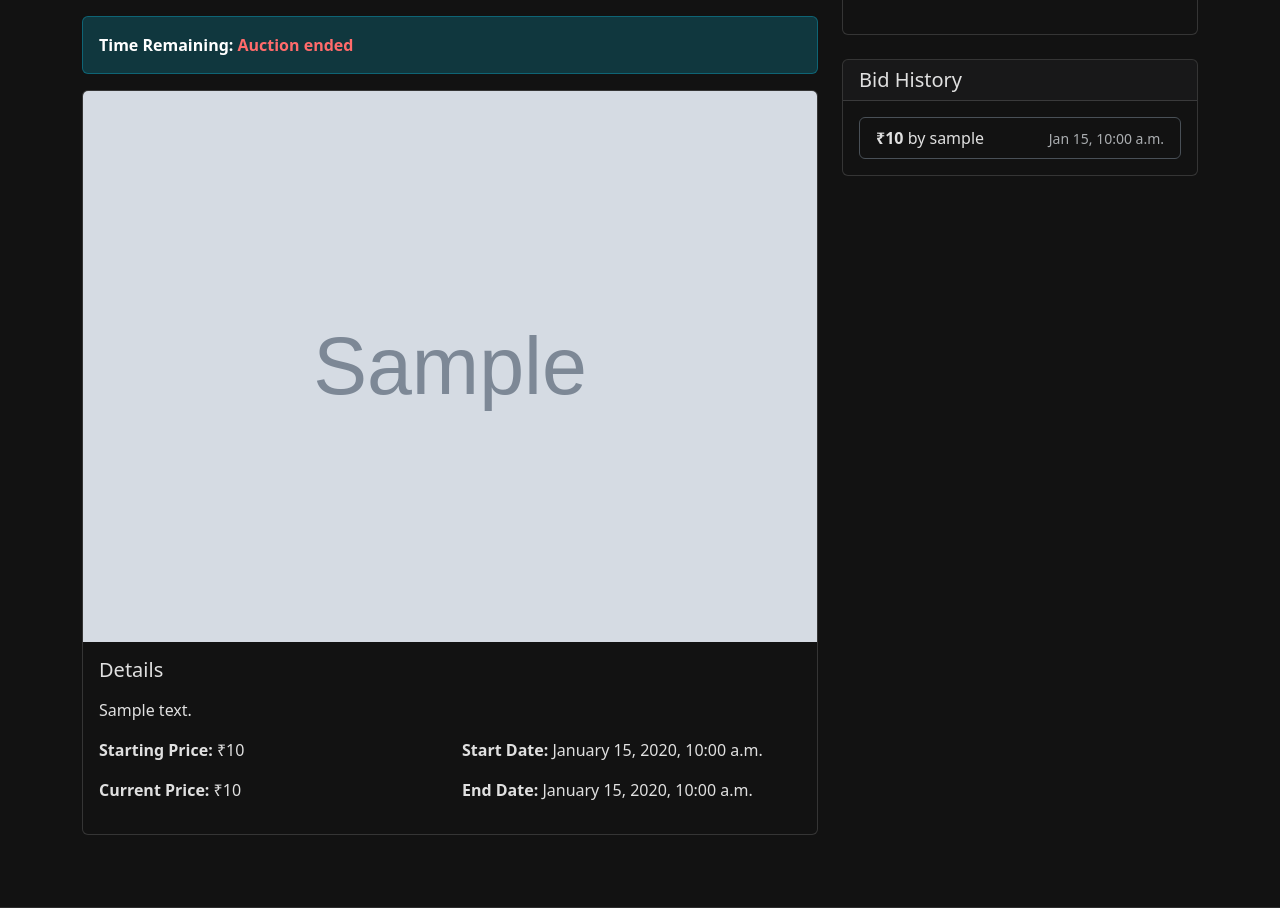
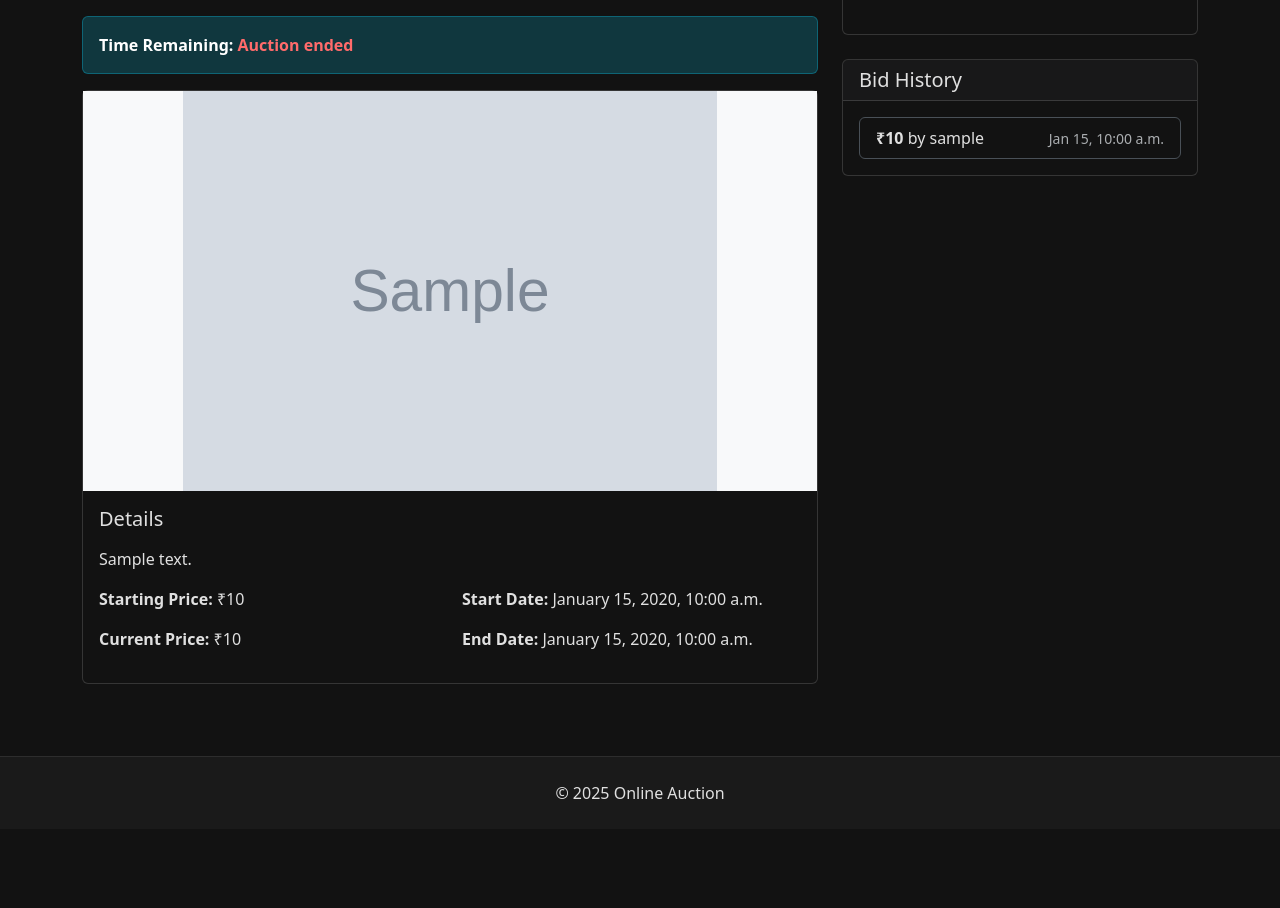
Before and after one commit to Nagaraj-kosigi/Online_Auction, a Django app: template auction_site/templates/auctions/auction_detail.html in a window 1280 px wide. Shown: the part 161-1069 px from the top of the page. After the commit the page ends 960 px from the top, so only its background shows below. Run offline with Django 3.2, Linux system fonts and the light colour scheme; the template is opened without the code that fills it: most values are stand-ins (such as "Sample title", 1, 10 or a date in 2020); grey boxes marked "Sample" are stand-in pictures; some libraries are stand-ins or nearby versions.

Commit message:
Fix image display issues with improved CSS and error handling

```diff
--- /dev/null
+++ b/auction_site/static/css/custom.css
@@ -0,0 +1,47 @@
+/* Custom styles for auction images */
+.card-img-container {
+    position: relative;
+    overflow: hidden;
+    background-color: #f8f9fa;
+    display: flex;
+    align-items: center;
+    justify-content: center;
+}
+
+.auction-card .card-img-container {
+    height: 200px;
+}
+
+.auction-detail .card-img-container {
+    max-height: 400px;
+}
+
+.card-img-top {
+    width: 100%;
+    object-fit: cover;
+    transition: transform 0.3s ease;
+}
+
+.auction-card .card-img-top {
+    height: 100%;
+}
+
+.auction-detail .card-img-top {
+    max-height: 400px;
+    object-fit: contain;
+}
+
+.auction-card:hover .card-img-top {
+    transform: scale(1.05);
+}
+
+.no-image-placeholder {
+    display: flex;
+    flex-direction: column;
+    align-items: center;
+    justify-content: center;
+    height: 100%;
+    color: #6c757d;
+    padding: 2rem;
+    text-align: center;
+}
--- a/auction_site/templates/auctions/auction_detail.html
+++ b/auction_site/templates/auctions/auction_detail.html
@@ -29,12 +29,18 @@
         </div>
         {% endif %}
 
-        <div class="card mb-4">
-            {% if auction.image %}
-            <img src="{{ auction.image.url }}" class="card-img-top" alt="{{ auction.title }}" onerror="this.onerror=null; this.src=''; this.alt='Image not available'; this.parentElement.innerHTML='<div class=\'bg-light text-center py-5\'>Image Not Available</div>';">
-            {% else %}
-            <div class="bg-light text-center py-5">No Image Available</div>
-            {% endif %}
+        <div class="card mb-4 auction-detail">
+            <div class="card-img-container">
+                {% if auction.image %}
+                <img src="{{ auction.image.url }}" class="card-img-top" alt="{{ auction.title }}"
+                    onerror="this.onerror=null; this.style.display='none'; this.parentElement.innerHTML='<div class=\'no-image-placeholder\'><i class=\'bi bi-image\' style=\'font-size: 3rem;\'></i><p>Image Not Available</p></div>';">
+                {% else %}
+                <div class="no-image-placeholder">
+                    <i class="bi bi-image" style="font-size: 3rem;"></i>
+                    <p>No Image Available</p>
+                </div>
+                {% endif %}
+            </div>
             <div class="card-body">
                 <h5 class="card-title">Details</h5>
                 <p class="card-text">{{ auction.description|linebreaks }}</p>
--- a/auction_site/templates/auctions/base.html
+++ b/auction_site/templates/auctions/base.html
@@ -6,6 +6,7 @@
     <title>{% block title %}Online Auction{% endblock %}</title>
     <link href="https://cdn.jsdelivr.net/npm/bootstrap@5.3.0-alpha1/dist/css/bootstrap.min.css" rel="stylesheet">
     <link href="https://cdn.jsdelivr.net/npm/bootstrap-icons@1.11.3/font/bootstrap-icons.min.css" rel="stylesheet">
+    <link href="/static/css/custom.css" rel="stylesheet">
     <style>
         :root {
             --bs-body-bg: #121212;
```
Also changed, not shown: auction_site/auctions/storage.py (+28 -5 lines), auction_site/auctions/views.py (+16 -4 lines), auction_site/templates/auctions/index.html (+11 -5 lines).
